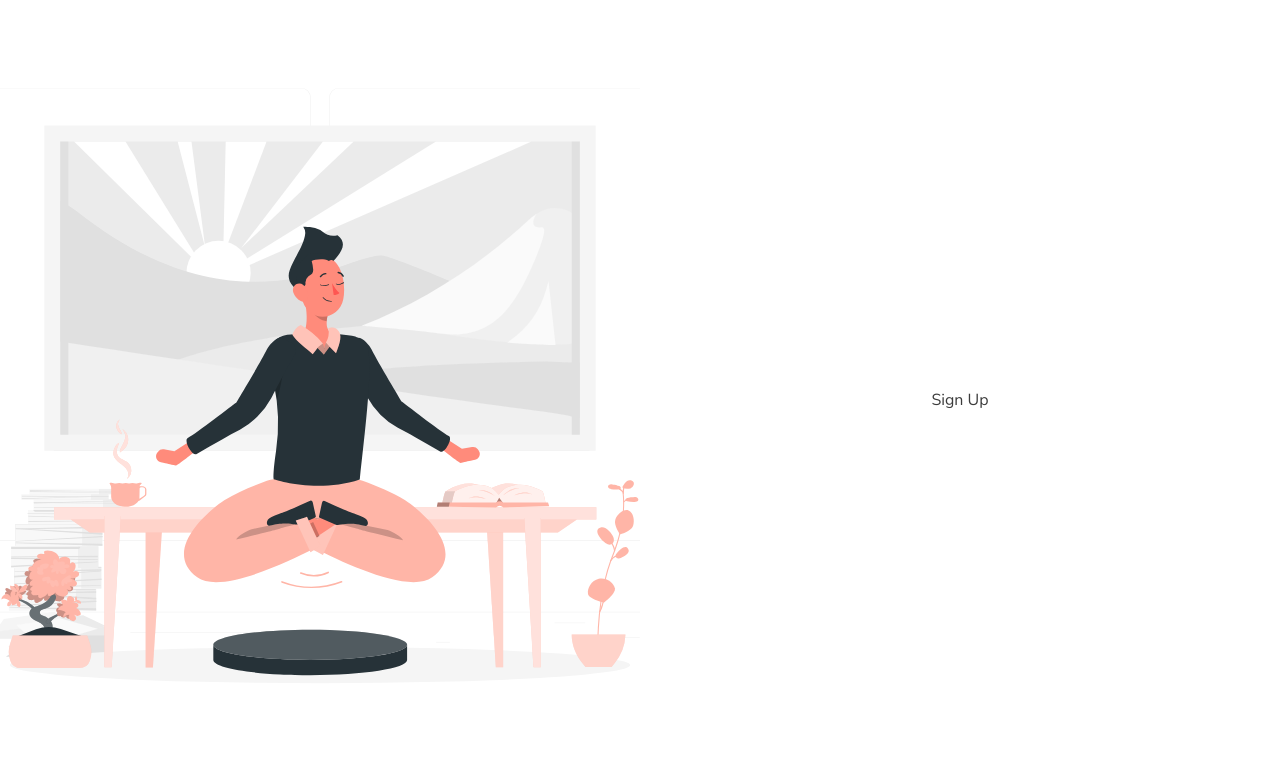
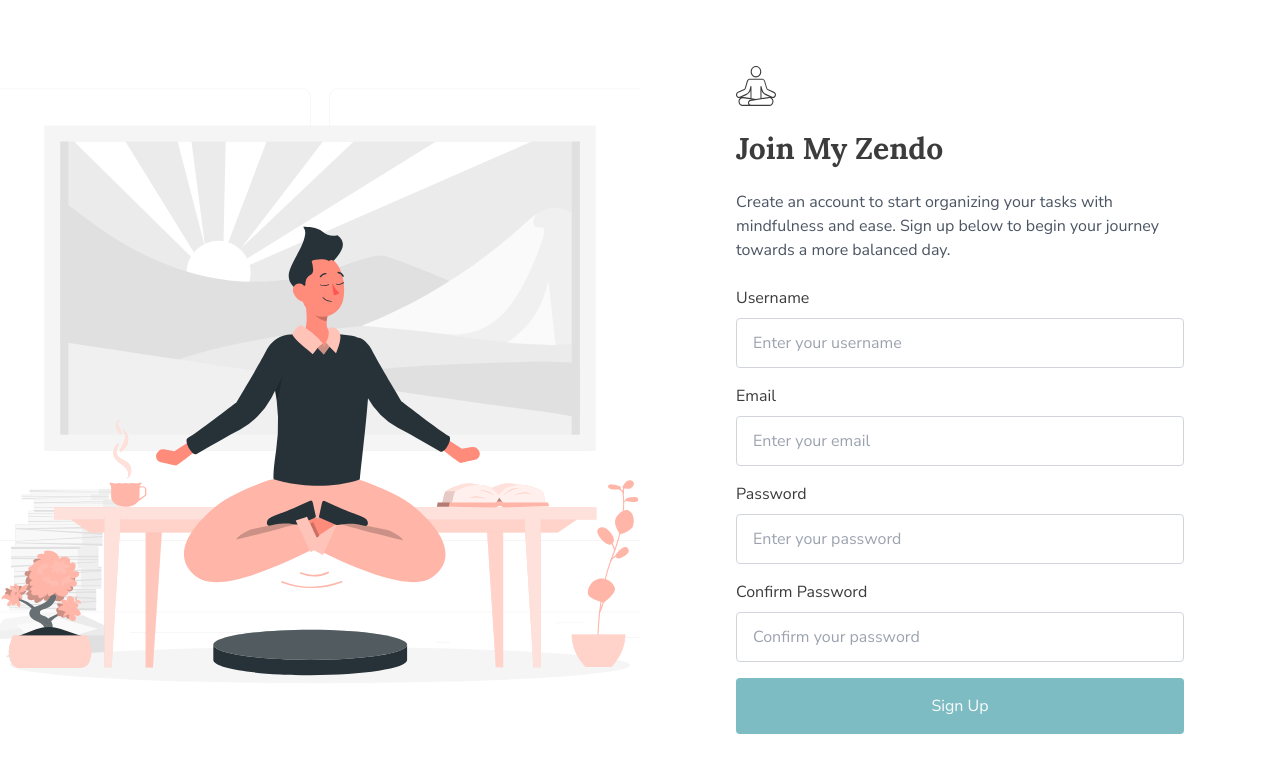
Before and after one commit to EdwardShanahan09/my-zendo, a React (Vite) app: page /auth/signup in a window 1280 px wide. Shown: the top 772 px of the page. Built offline with nearby package versions, Linux system fonts and the light colour scheme.

Commit message:
Add login and sign up component

```diff
--- a/src/components/Button/Button.jsx
+++ b/src/components/Button/Button.jsx
@@ -1,7 +1,7 @@
 const Button = ({ text }) => {
   return (
     <button
-      className={`text-secondary bg-primary text-sm md:text-base py-2 px-4 md:py-4 md:px-6 hover:bg-accent rounded`}
+      className={`w-full text-secondary bg-primary text-sm md:text-base py-2 px-4 md:py-4 md:px-6 hover:bg-accent rounded`}
     >
       {text}
     </button>
--- /dev/null
+++ b/src/components/Form/Form.jsx
@@ -0,0 +1,9 @@
+const Form = ({ children, handleSubmit, className }) => {
+  return (
+    <form onSubmit={handleSubmit} className={`space-y-6 ${className}`}>
+      {children}
+    </form>
+  );
+};
+
+export default Form;
--- /dev/null
+++ b/src/components/Input/Input.jsx
@@ -0,0 +1,23 @@
+const Input = ({ label, type, placeholder, name, value, onChange }) => {
+  return (
+    <div className="mb-4">
+      <label
+        htmlFor={name}
+        className="block text-sm md:text-base font-medium mb-2"
+      >
+        {label}
+      </label>
+      <input
+        type={type}
+        id={name}
+        name={name}
+        placeholder={placeholder}
+        value={value}
+        onChange={onChange}
+        className="w-full px-3 py-2 md:px-4 md:py-3 border border-gray-300 rounded focus:outline-none focus:ring-2 focus:ring-primary"
+      />
+    </div>
+  );
+};
+
+export default Input;
--- a/src/pages/Auth/Login/Login.jsx
+++ b/src/pages/Auth/Login/Login.jsx
@@ -1,5 +1,63 @@
+import { useState } from "react";
+
+import Input from "../../../components/Input/Input";
+import Logo from "../../../assets/icons/logo.svg";
+
 const Login = () => {
-  return <div>Login</div>;
+  const [formData, setFormData] = useState({
+    email: "",
+    password: "",
+  });
+
+  const handleChange = (event) => {
+    setFormData({ ...formData, [event.target.name]: event.target.value });
+  };
+
+  const handleSubmit = (event) => {
+    event.preventDefault();
+    // Handle login submission
+  };
+
+  return (
+    <div className="max-w-md mx-auto">
+      <div>
+        <img
+          className="w-[30px] md:w-[40px] mb-6"
+          src={Logo}
+          alt="Created by archer7 from the Noun Project"
+        />
+        <h2 className="text-xl md:text-2xl font-bold mb-4">Welcome Back!</h2>
+        <p className="mb-6 text-sm md:text-base">
+          Please enter your credentials to log in and continue using My Zendo.
+        </p>
+      </div>
+
+      <form onSubmit={handleSubmit}>
+        <Input
+          label="Email"
+          type="email"
+          name="email"
+          placeholder="Enter your email"
+          value={formData.email}
+          onChange={handleChange}
+        />
+        <Input
+          label="Password"
+          type="password"
+          name="password"
+          placeholder="Enter your password"
+          value={formData.password}
+          onChange={handleChange}
+        />
+        <button
+          type="submit"
+          className="w-full text-secondary bg-primary text-sm md:text-base py-2 px-4 md:py-4 md:px-6 hover:bg-accent rounded"
+        >
+          Log In
+        </button>
+      </form>
+    </div>
+  );
 };
 
 export default Login;
--- a/src/pages/Auth/Signup/SignUp.jsx
+++ b/src/pages/Auth/Signup/SignUp.jsx
@@ -1,5 +1,80 @@
+import { useState } from "react";
+import Input from "../../../components/Input/Input";
+import Logo from "../../../assets/icons/logo.svg";
+
 const Signup = () => {
-  return <div>Sign Up</div>;
+  const [formData, setFormData] = useState({
+    username: "",
+    email: "",
+    password: "",
+    confirmPassword: "",
+  });
+
+  const handleChange = (event) => {
+    setFormData({ ...formData, [event.target.name]: event.target.value });
+  };
+
+  const handleSubmit = (event) => {
+    event.preventDefault();
+  };
+  return (
+    <div className="max-w-md mx-auto">
+      <div className="mb-6">
+        <img
+          className="w-[30px] md:w-[40px] mb-6"
+          src={Logo}
+          alt="Created by archer7 from the Noun Project"
+        />
+
+        <h2>Join My Zendo</h2>
+
+        <p className="">
+          Create an account to start organizing your tasks with mindfulness and
+          ease. Sign up below to begin your journey towards a more balanced day.
+        </p>
+      </div>
+      <form onSubmit={handleSubmit} className="max-w-md mx-auto">
+        <Input
+          label="Username"
+          type="text"
+          name="username"
+          placeholder="Enter your username"
+          value={formData.username}
+          onChange={handleChange}
+        />
+        <Input
+          label="Email"
+          type="email"
+          name="email"
+          placeholder="Enter your email"
+          value={formData.email}
+          onChange={handleChange}
+        />
+        <Input
+          label="Password"
+          type="password"
+          name="password"
+          placeholder="Enter your password"
+          value={formData.password}
+          onChange={handleChange}
+        />
+        <Input
+          label="Confirm Password"
+          type="password"
+          name="confirmPassword"
+          placeholder="Confirm your password"
+          value={formData.confirmPassword}
+          onChange={handleChange}
+        />
+        <button
+          type="submit"
+          className="w-full text-secondary bg-primary text-sm md:text-base py-2 px-4 md:py-4 md:px-6 hover:bg-accent rounded"
+        >
+          Sign Up
+        </button>
+      </form>
+    </div>
+  );
 };
 
 export default Signup;
--- a/src/pages/Home/Features.jsx
+++ b/src/pages/Home/Features.jsx
@@ -1,4 +1,3 @@
-import Section from "../../components/Section/Section";
 import Feature from "../../components/Feature/Feature";
 import Feature1 from "../../assets/images/feature-1.svg";
 import Feature2 from "../../assets/images/feature-2.svg";
```
